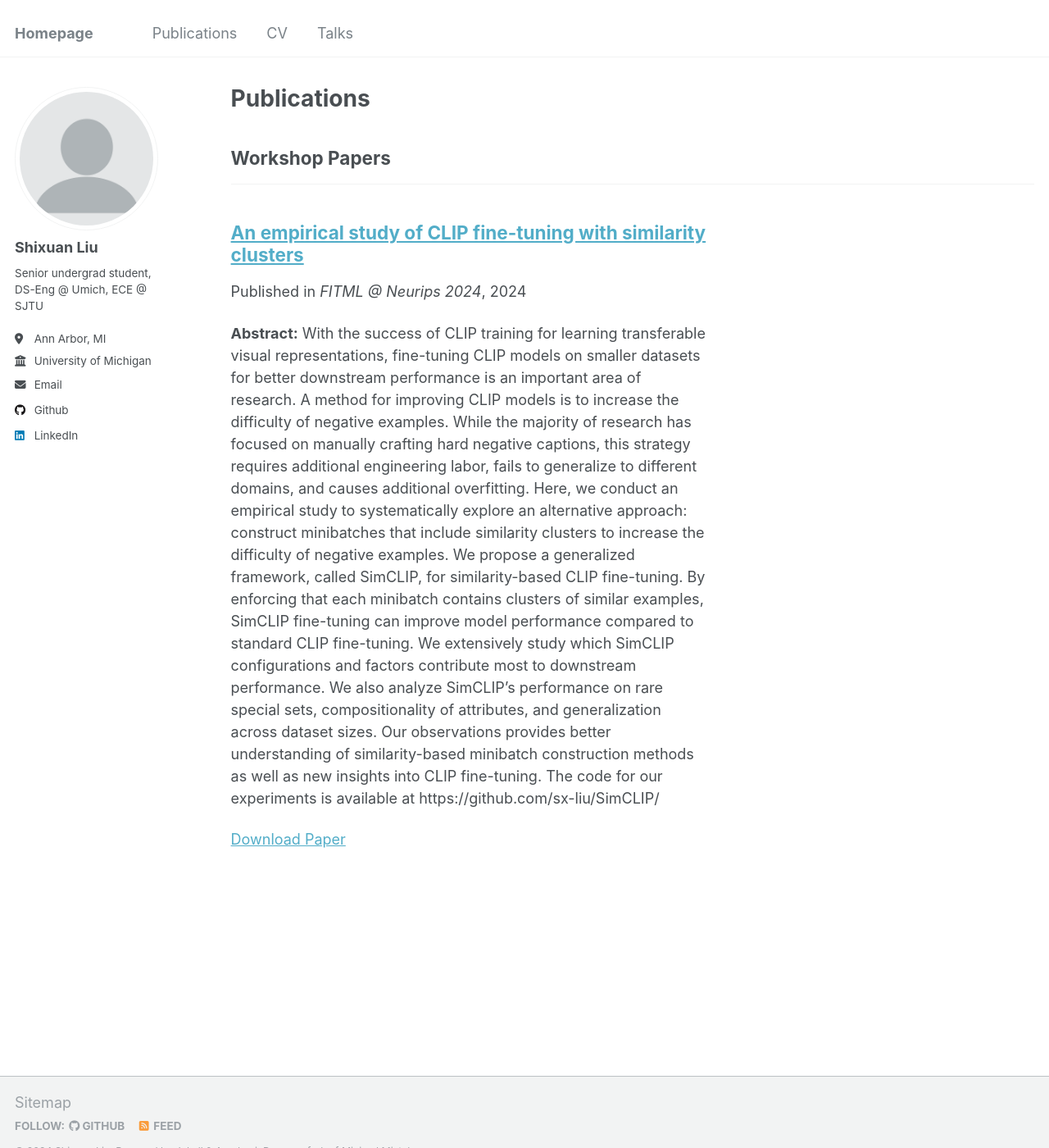
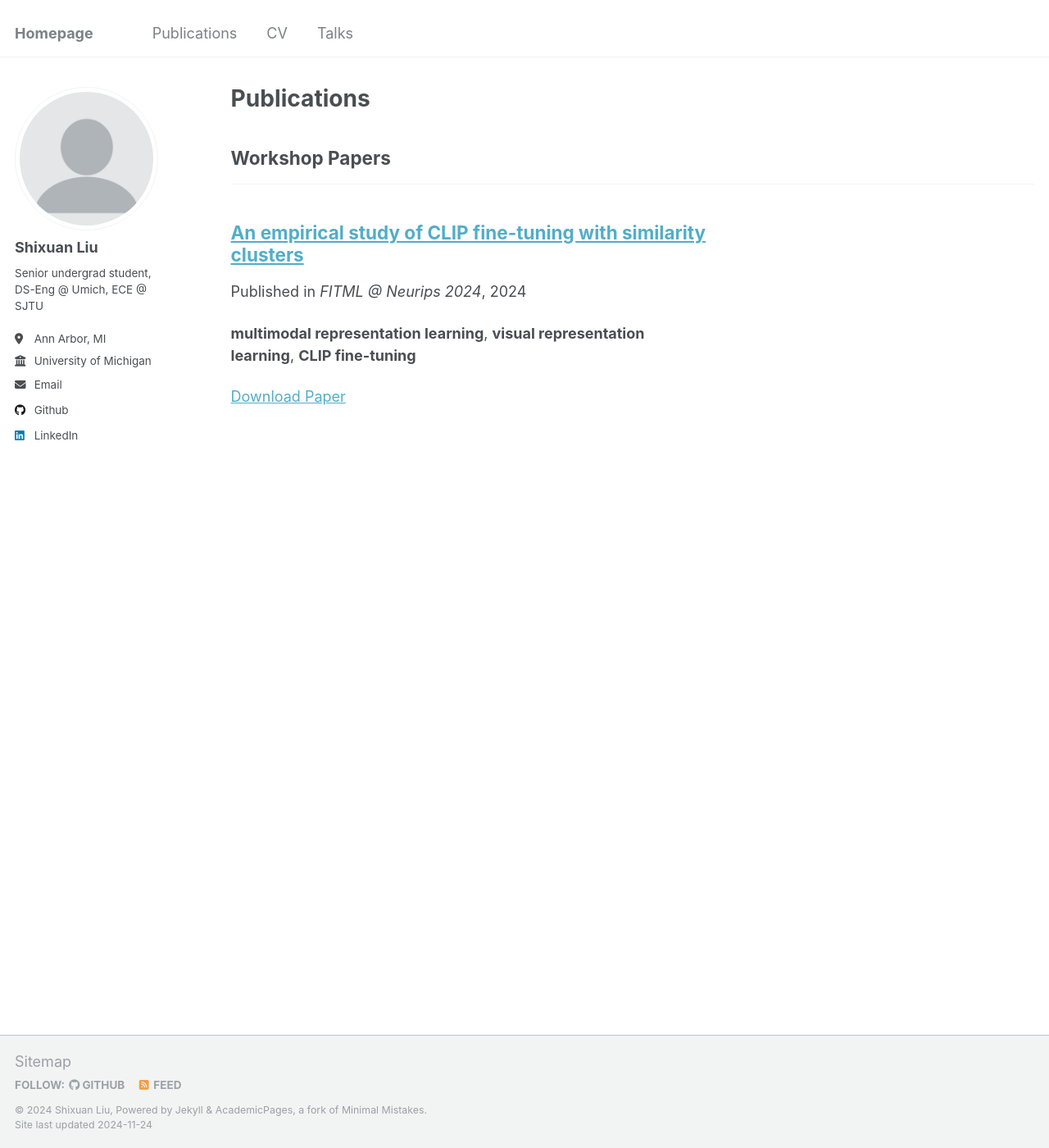
Before and after one commit to sx-liu/sx-liu.github.io, a Jekyll site: the page built from _pages/publications.html, in a window 1280 px wide and 1400 px high. Shown: the whole window at 82% size. Built offline with Jekyll 4.4.1, drawn with Linux system fonts in a browser that asks for light colours.

Commit message:
Add publications

```diff
--- a/_publications/2024-10-paper-an_empirical_study_of_clip.md
+++ b/_publications/2024-10-paper-an_empirical_study_of_clip.md
@@ -3,7 +3,7 @@ title: "An empirical study of CLIP fine-tuning with similarity clusters"
 collection: publications
 category: workshops
 permalink: /publication/2024-10-paper-an_empirical_study_of_clip
-excerpt: # 'This paper is about fixing template issue #693.'
+excerpt: '**multimodal representation learning**, **visual representation learning**, **CLIP fine-tuning**'
 date: 2024-02-17
 venue: 'FITML @ Neurips 2024'
 paperurl: 'http://sx-liu.github.io/files/2024-10-paper-an_empirical_study_of_clip.pdf'
```
